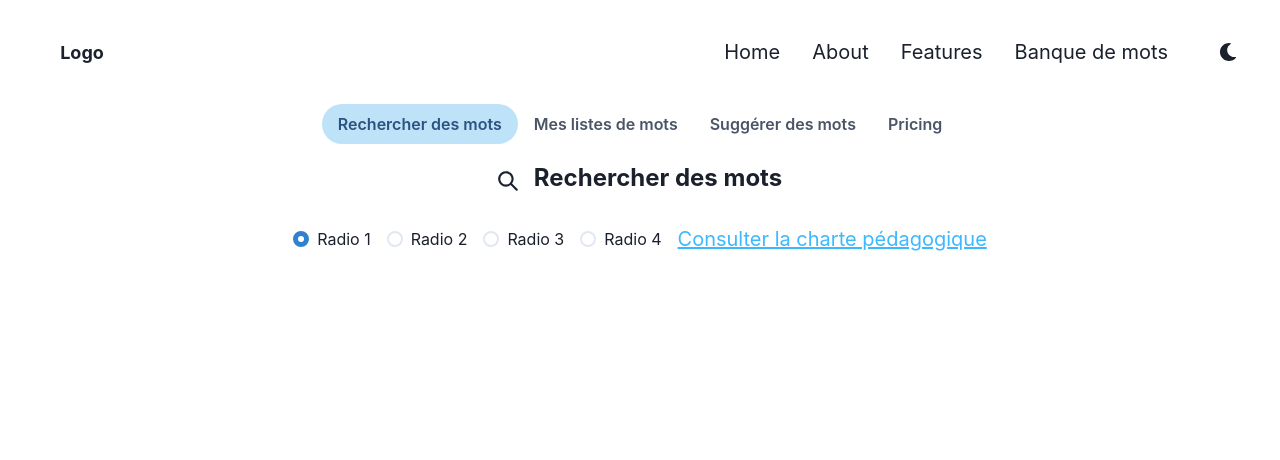
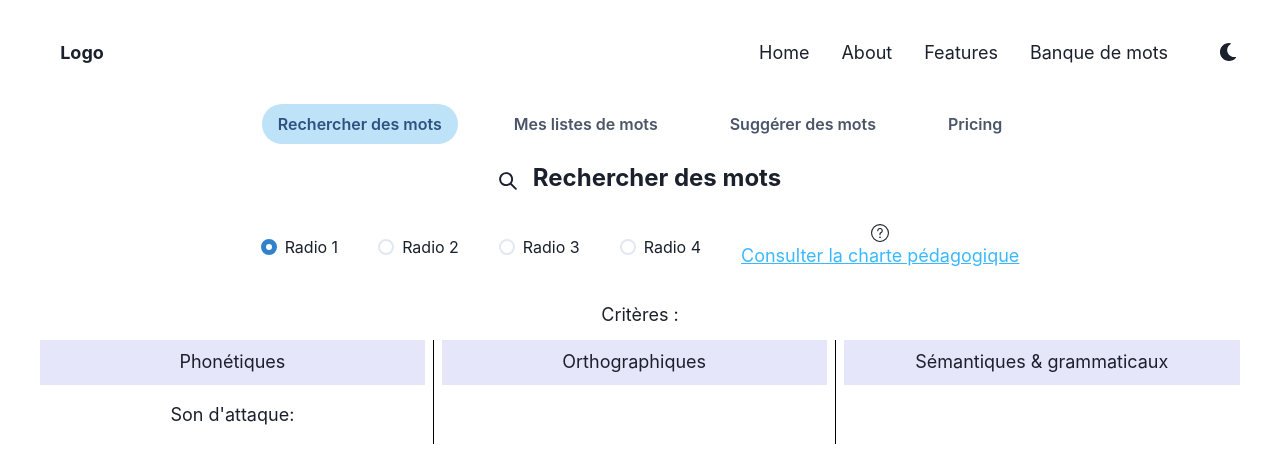
Before and after one commit to parthpvaghani/lily_temp, a React (Create React App) app: page /wordbank in a window 1280 px wide. Shown: the top 460 px of the page. Built offline with nearby package versions, Linux system fonts and the light colour scheme.

Commit message:
ui fixes

```diff
--- a/src/App.js
+++ b/src/App.js
@@ -8,7 +8,7 @@ import WordBank from './pages/WordBank';
 function App() {
   return (
     <ChakraProvider theme={customTheme}>
-      <Box textAlign="center" fontSize="xl">
+      <Box textAlign="center" fontSize='lg'>
         <BrowserRouter>
           <Routes>
             <Route path="/" element={<AppLayout />}>
--- a/src/pages/WordBank.js
+++ b/src/pages/WordBank.js
@@ -1,5 +1,5 @@
 import React from 'react';
-import { Link } from "react-router-dom";
+import { Link } from 'react-router-dom';
 import {
   Tabs,
   TabList,
@@ -11,56 +11,84 @@ import {
   RadioGroup,
   Stack,
   Radio,
+  StackDivider,
+  HStack,
+  Text,
 } from '@chakra-ui/react';
-import { SearchIcon } from '@chakra-ui/icons'
-
+import { SearchIcon, QuestionOutlineIcon } from '@chakra-ui/icons';
 
 export default function WordBank() {
   return (
     <Tabs variant="soft-rounded" colorScheme="blue" w="100%">
-        <Flex
-
-            justify="center"
-            wrap="wrap"
-        >
+      <Flex justify="center" wrap="wrap">
         <TabList>
+          <Stack spacing={10} direction="row">
             <Tab>Rechercher des mots </Tab>
             <Tab>Mes listes de mots </Tab>
             <Tab>Suggérer des mots </Tab>
             <Tab>Pricing </Tab>
+          </Stack>
         </TabList>
       </Flex>
 
       <TabPanels>
         <TabPanel>
-            <Flex
-
-                align="center"
-                wrap="wrap"
-            >
-                <Box style={{flex:1}}>
-                    <SearchIcon mr={4}/>
-                    <span style={{fontWeight:'bold', fontSize:'24px'}}>Rechercher des mots </span>
+          <Flex align="center" wrap="wrap">
+            <Box style={{ flex: 1 }}>
+              <SearchIcon mr={4} />
+              <span style={{ fontWeight: 'bold', fontSize: '24px' }}>
+                Rechercher des mots
+              </span>
             </Box>
           </Flex>
 
-            <Flex
-
-                align="center"
-                justify='space-around'
-                wrap="wrap"
-                mt="3"
+          <Flex align="center" justify="space-around" wrap="wrap" mt="3">
+            <RadioGroup defaultValue="1" mt={4}>
+              <Stack spacing={10} direction="row">
+                <Radio value="1">Radio 1</Radio>
+                <Radio value="2">Radio 2</Radio>
+                <Radio value="3">Radio 3</Radio>
+                <Radio value="4">Radio 4</Radio>
+                <Flex flexDirection="column" alignItems="center">
+                  <QuestionOutlineIcon />
+                  <Link
+                    to={''}
+                    style={{
+                      color: '#3BB9FF',
+                      textDecorationLine: 'underline',
+                    }}
                   >
-                <RadioGroup defaultValue='1' mt={4}>
-                    <Stack spacing={4} direction='row'>
-                        <Radio value='1'>Radio 1</Radio>
-                        <Radio value='2'>Radio 2</Radio>
-                        <Radio value='3'>Radio 3</Radio>
-                        <Radio value='4'>Radio 4</Radio>
-                        <Link to={''} style={{color:'#3BB9FF', textDecorationLine:'underline'}}>Consulter la charte pédagogique </Link>
+                    Consulter la charte pédagogique
+                  </Link>
+                </Flex>
               </Stack>
             </RadioGroup>
           </Flex>
+
+          <Text mt={8}>Critères : </Text>
+          <HStack
+            divider={<StackDivider borderColor="black" />}
+            align="stretch"
+            mt={3}
+            px={6}
+          >
+            <Box h="auto" w="33%">
+              <Box h="45px" bg="#E6E6FA" pt="8px">
+                Phonétiques
+              </Box>
+              <Text py={4}>Son d'attaque: </Text>
+            </Box>
+            <Box h="auto" w="33%">
+              <Box h="45px" bg="#E6E6FA" pt="8px">
+                Orthographiques
+              </Box>
+            </Box>
+            <Box h="auto" w="34%">
+              <Box h="45px" bg="#E6E6FA" pt="8px">
+                Sémantiques & grammaticaux
+              </Box>
+            </Box>
+          </HStack>
         </TabPanel>
       </TabPanels>
     </Tabs>
```
Lines whose indentation alone changed are shown as unchanged.
